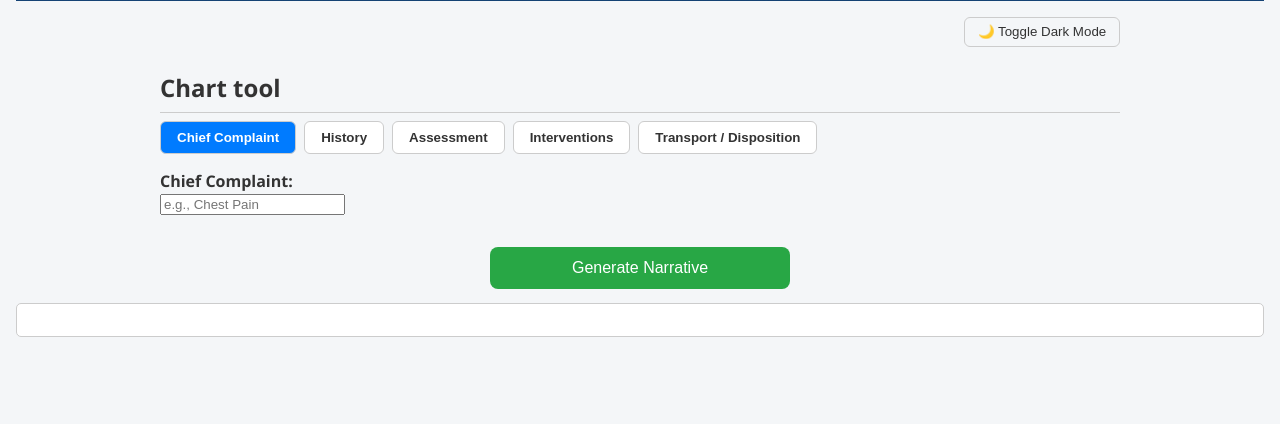
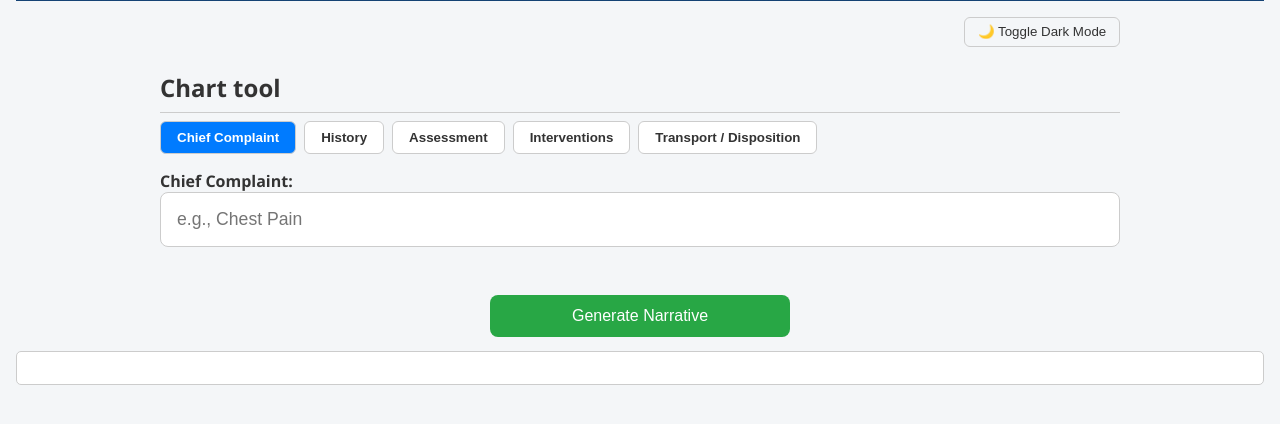
Before and after one commit to BanksChrissy/ems-charting-app, a Flask app: page / in a window 1280 px wide. Shown: the part 215-639 px from the top of the page. Run offline with Flask 3, Linux system fonts and the light colour scheme; data that the repository does not hold is empty; some libraries are stand-ins or nearby versions.

Commit message:
Update style.css
im dumb with css :(

```diff
--- a/static/css/style.css
+++ b/static/css/style.css
@@ -314,19 +314,21 @@ pre {
   }
 }
 
-.text-input {
+.chart-input,
+input.chart-input,
+textarea.chart-input {
   width: 100%;
-  min-height: 2.5rem;
-  padding: 0.6rem 0.8rem;
-  font-size: 1rem;
+  padding: 1rem;
+  font-size: 1.1rem;
+  border-radius: 8px;
   border: 1px solid var(--toggle-border);
-  border-radius: 6px;
   background-color: var(--card-bg);
   color: var(--text-color);
+  margin-bottom: 1rem;
   box-sizing: border-box;
+}
+
+textarea.chart-input {
+  min-height: 120px;
   resize: vertical;
 }
-
-textarea.text-input {
-  min-height: 120px;
-}
```
